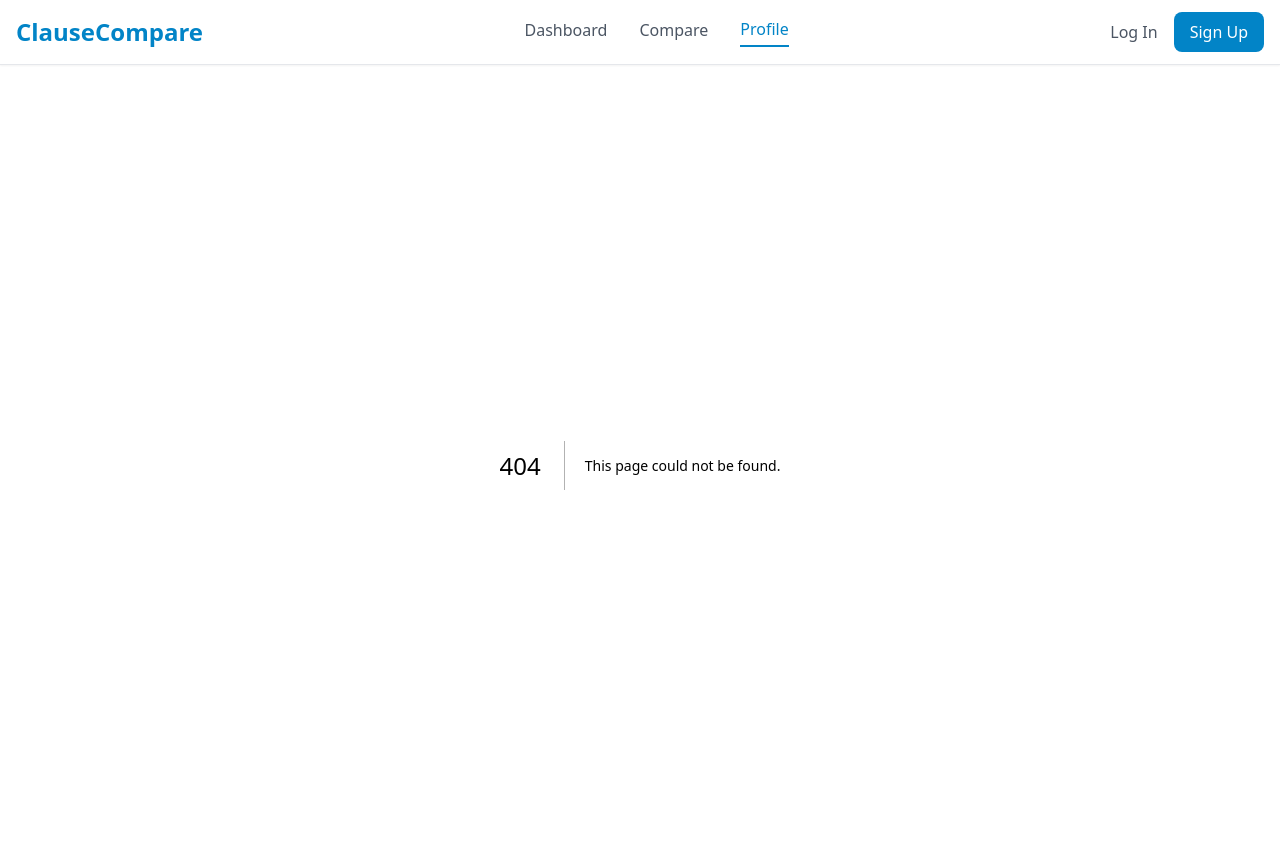
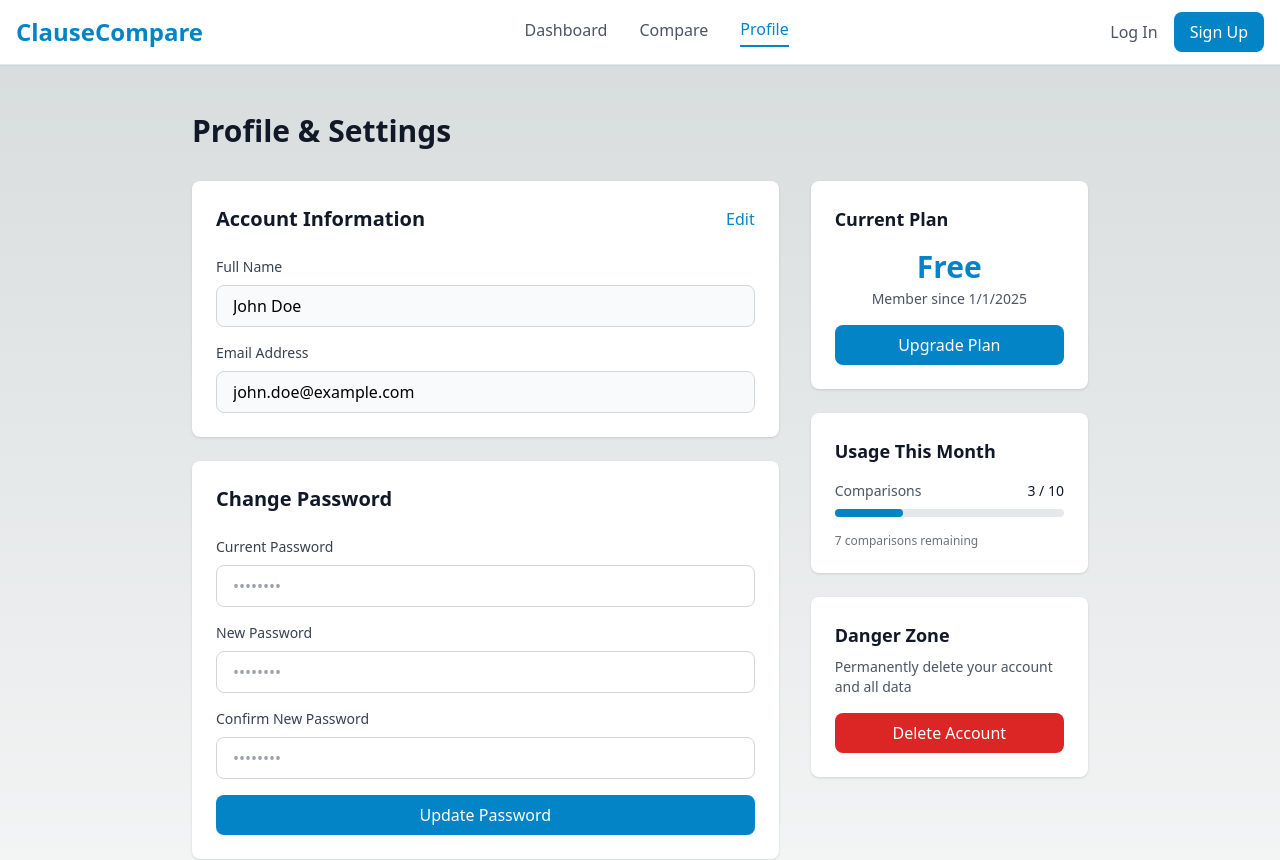
Before and after one commit to ParthivmMS/Clausecompare_frontend, a Next.js app: page /profile in a window 1280 px wide. Before the commit this address had no page. Shown: the top 860 px of the page. Built offline with nearby package versions, Linux system fonts and the light colour scheme.

Commit message:
Create page.js

```diff
--- /dev/null
+++ b/src/app/profile/page.js
@@ -0,0 +1,150 @@
+'use client'
+
+import { useState } from 'react'
+import { mockUser } from '@/data/mockData'
+import Link from 'next/link'
+
+export default function ProfilePage() {
+  const [user, setUser] = useState(mockUser)
+  const [isEditing, setIsEditing] = useState(false)
+
+  const usagePercentage = (user.comparisonsUsed / user.comparisonsLimit) * 100
+
+  return (
+    <div className="container mx-auto px-4 py-12">
+      <div className="max-w-4xl mx-auto">
+        <h1 className="text-3xl font-bold text-gray-900 mb-8">Profile & Settings</h1>
+
+        <div className="grid md:grid-cols-3 gap-8">
+          {/* Profile Info */}
+          <div className="md:col-span-2 space-y-6">
+            <div className="bg-white rounded-lg shadow p-6">
+              <div className="flex items-center justify-between mb-6">
+                <h2 className="text-xl font-bold text-gray-900">Account Information</h2>
+                <button
+                  onClick={() => setIsEditing(!isEditing)}
+                  className="text-primary-600 font-medium hover:text-primary-700"
+                >
+                  {isEditing ? 'Cancel' : 'Edit'}
+                </button>
+              </div>
+
+              <div className="space-y-4">
+                <div>
+                  <label className="block text-sm font-medium text-gray-700 mb-2">Full Name</label>
+                  <input
+                    type="text"
+                    value={user.name}
+                    disabled={!isEditing}
+                    className="w-full px-4 py-2 border border-gray-300 rounded-lg disabled:bg-gray-50"
+                  />
+                </div>
+
+                <div>
+                  <label className="block text-sm font-medium text-gray-700 mb-2">Email Address</label>
+                  <input
+                    type="email"
+                    value={user.email}
+                    disabled={!isEditing}
+                    className="w-full px-4 py-2 border border-gray-300 rounded-lg disabled:bg-gray-50"
+                  />
+                </div>
+
+                {isEditing && (
+                  <button className="w-full bg-primary-600 text-white py-2 rounded-lg font-medium hover:bg-primary-700 transition">
+                    Save Changes
+                  </button>
+                )}
+              </div>
+            </div>
+
+            {/* Change Password */}
+            <div className="bg-white rounded-lg shadow p-6">
+              <h2 className="text-xl font-bold text-gray-900 mb-6">Change Password</h2>
+              <div className="space-y-4">
+                <div>
+                  <label className="block text-sm font-medium text-gray-700 mb-2">Current Password</label>
+                  <input
+                    type="password"
+                    className="w-full px-4 py-2 border border-gray-300 rounded-lg"
+                    placeholder="••••••••"
+                  />
+                </div>
+                <div>
+                  <label className="block text-sm font-medium text-gray-700 mb-2">New Password</label>
+                  <input
+                    type="password"
+                    className="w-full px-4 py-2 border border-gray-300 rounded-lg"
+                    placeholder="••••••••"
+                  />
+                </div>
+                <div>
+                  <label className="block text-sm font-medium text-gray-700 mb-2">Confirm New Password</label>
+                  <input
+                    type="password"
+                    className="w-full px-4 py-2 border border-gray-300 rounded-lg"
+                    placeholder="••••••••"
+                  />
+                </div>
+                <button className="w-full bg-primary-600 text-white py-2 rounded-lg font-medium hover:bg-primary-700 transition">
+                  Update Password
+                </button>
+              </div>
+            </div>
+          </div>
+
+          {/* Sidebar */}
+          <div className="space-y-6">
+            {/* Plan Info */}
+            <div className="bg-white rounded-lg shadow p-6">
+              <h3 className="text-lg font-bold text-gray-900 mb-4">Current Plan</h3>
+              <div className="text-center mb-4">
+                <div className="text-3xl font-bold text-primary-600 mb-1">{user.plan}</div>
+                <p className="text-sm text-gray-600">Member since {new Date(user.joinedDate).toLocaleDateString()}</p>
+              </div>
+              <Link
+                href="/pricing"
+                className="block w-full bg-primary-600 text-white py-2 rounded-lg font-medium text-center hover:bg-primary-700 transition"
+              >
+                Upgrade Plan
+              </Link>
+            </div>
+
+            {/* Usage Stats */}
+            <div className="bg-white rounded-lg shadow p-6">
+              <h3 className="text-lg font-bold text-gray-900 mb-4">Usage This Month</h3>
+              <div className="mb-4">
+                <div className="flex justify-between text-sm mb-2">
+                  <span className="text-gray-600">Comparisons</span>
+                  <span className="font-medium text-gray-900">
+                    {user.comparisonsUsed} / {user.comparisonsLimit}
+                  </span>
+                </div>
+                <div className="w-full bg-gray-200 rounded-full h-2">
+                  <div
+                    className="bg-primary-600 h-2 rounded-full transition-all"
+                    style={{ width: `${usagePercentage}%` }}
+                  />
+                </div>
+              </div>
+              <p className="text-xs text-gray-500">
+                {user.comparisonsLimit - user.comparisonsUsed} comparisons remaining
+              </p>
+            </div>
+
+            {/* Delete Account */}
+            <div className="bg-white rounded-lg shadow p-6">
+              <h3 className="text-lg font-bold text-gray-900 mb-2">Danger Zone</h3>
+              <p className="text-sm text-gray-600 mb-4">
+                Permanently delete your account and all data
+              </p>
+              <button className="w-full bg-red-600 text-white py-2 rounded-lg font-medium hover:bg-red-700 transition">
+                Delete Account
+              </button>
+            </div>
+          </div>
+        </div>
+      </div>
+    </div>
+  )
+}
```
